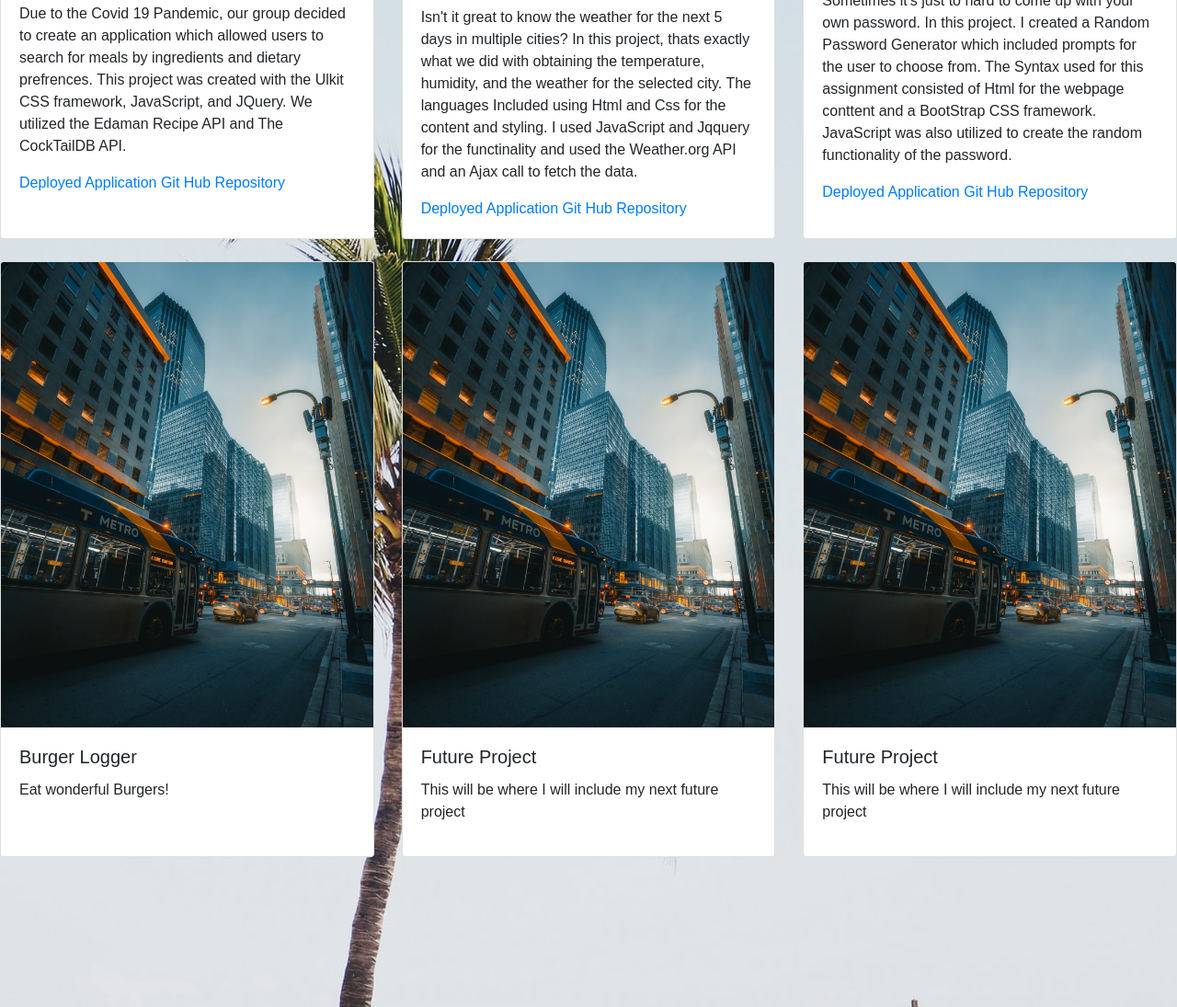
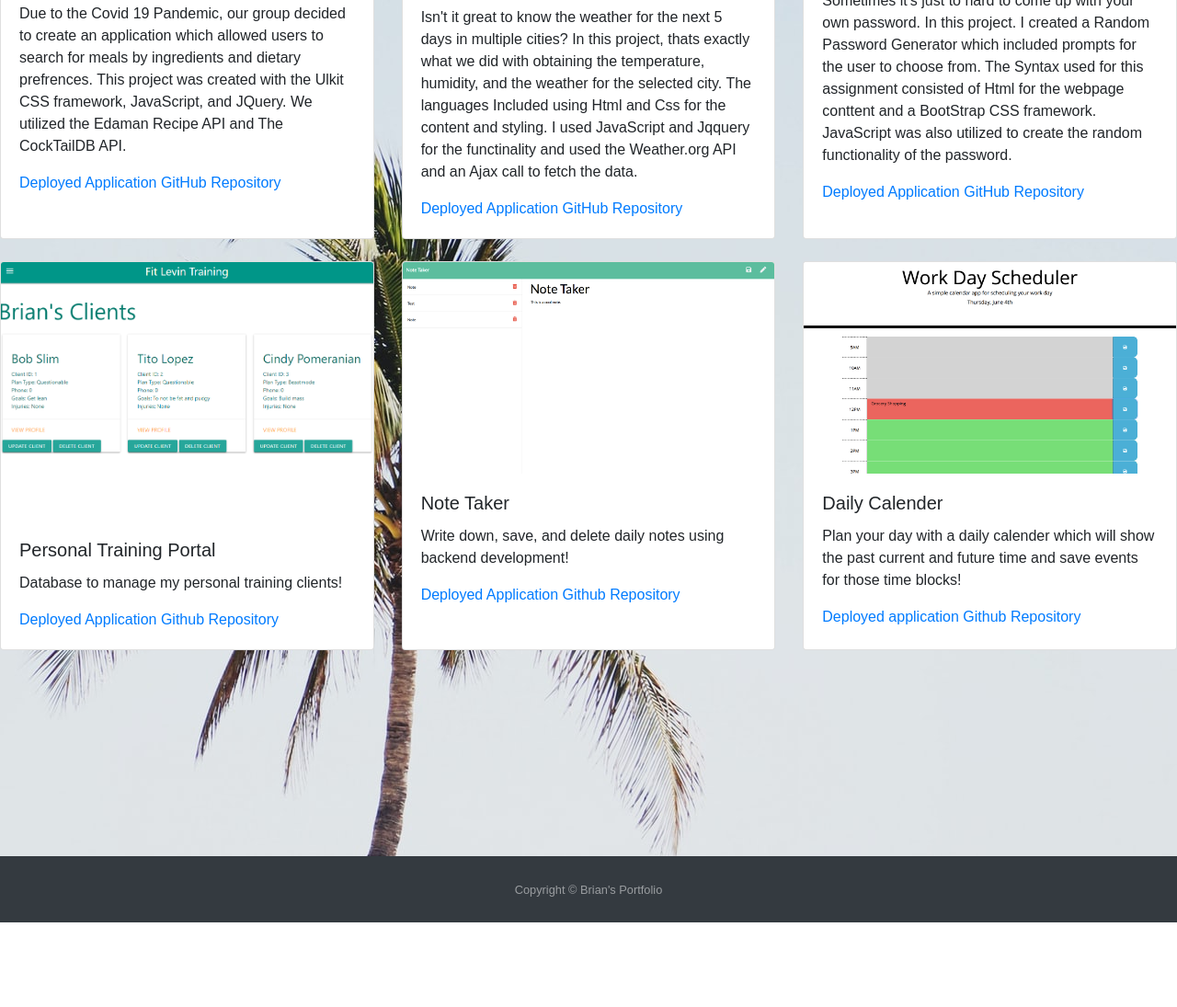
Before and after one commit to BrianLevin/Brian-Levin-Homework-2, a plain HTML site: page portfolio.html in a window 1280 px wide. Shown: the part 441-1536 px from the top of the page at 92% size. After the commit the page ends 1444 px from the top, so only its background shows below. Drawn offline with nearby package versions, Linux system fonts and the light colour scheme.

Commit message:
added projects to my portfolio

```diff
--- a/portfolio.html
+++ b/portfolio.html
@@ -84,7 +84,7 @@
                                     JQuery. We utilized the Edaman Recipe API and The CockTailDB API. </p>
                                 <a href="https://brianlevin.github.io/gluttons-and-alcoholics/"> Deployed
                                     Application</a>
-                                <a href="https://github.com/BrianLevin/gluttons-and-alcoholics">Git Hub Repository</a>
+                                <a href="https://github.com/BrianLevin/gluttons-and-alcoholics">GitHub Repository</a>
                             </div>
                         </div>
                     </div>
@@ -100,7 +100,7 @@
                                     and Css for the content and styling. I used JavaScript and Jqquery for the
                                     functinality and used the Weather.org API and an Ajax call to fetch the data. </p>
                                 <a href="https://brianlevin.github.io/Weather-Dashboard/">Deployed Application</a>
-                                <a href="https://github.com/BrianLevin/Weather-Dashboard"> Git Hub Repository</a>
+                                <a href="https://github.com/BrianLevin/Weather-Dashboard"> GitHub Repository</a>
                             </div>
                         </div>
                     </div>
@@ -116,18 +116,19 @@
                                     webpage conttent and a BootStrap CSS framework. JavaScript was also utilized to
                                     create the random functionality of the password. </p>
                                 <a href="https://brianlevin.github.io/Brian-Levin-Homework-3/">Deployed Application </a>
-                                <a href="https://github.com/BrianLevin/Brian-Levin-Homework-3">Git Hub Repository</a>
+                                <a href="https://github.com/BrianLevin/Brian-Levin-Homework-3">GitHub Repository</a>
                             </div>
                         </div>
                     </div>
                     <div class="col mb-4">
                         <div class="card h-100">
-                            <img src="images1/photo 5.jpeg" class="card-img-top" width="100%"
+                            <img src="images1/main.png" class="card-img-top" width="100%"
                                 alt="future project goes here">
                             <div class="card-body">
-                                <h5 class="card-title">Burger Logger</h5>
-                                <p class="card-text">Eat wonderful Burgers!</p>
-                                <a href="https://burger-appp.herokuapp.com/"></a>
+                                <h5 class="card-title">Personal Training Portal</h5>
+                                <p class="card-text">Database to manage my personal training clients!</p>
+                                <a href="https://personal-trainer-portal.herokuapp.com/">Deployed Application</a>
+                                <a href="https://github.com/BrianLevin/Personal-Trainer-Portal">Github Repository</a>
 
                             </div>
                         </div>
@@ -135,24 +136,27 @@
 
                     <div class="col mb-4">
                         <div class="card h-100">
-                            <img src="images1/photo 5.jpeg" class="card-img-top" width="100%"
-                                alt="future project goes here">
+                            <img src="images1/Notetaker.png" class="card-img-top" width="100%" alt="Note Taker">
                             <div class="card-body">
-                                <h5 class="card-title">Future Project</h5>
-                                <p class="card-text">This will be where I will include my next future project</p>
-                                <a href="#"></a>
+                                <h5 class="card-title">Note Taker</h5>
+                                <p class="card-text">Write down, save, and delete daily notes using backend development!
+                                </p>
+                                <a href="https://serene-crag-34434.herokuapp.com/">Deployed Application</a>
+                                <a href="https://github.com/BrianLevin/Note-Taker">Github Repository</a>
 
                             </div>
                         </div>
                     </div>
                     <div class="col mb-4">
                         <div class="card h-100">
-                            <img src="images1/photo 5.jpeg" class="card-img-top" width="100%"
+                            <img src="images1/CalenderSchedule.png" class="card-img-top" width="100%"
                                 alt="future project goes here">
                             <div class="card-body">
-                                <h5 class="card-title">Future Project</h5>
-                                <p class="card-text">This will be where I will include my next future project</p>
-                                <a href="#"></a>
+                                <h5 class="card-title">Daily Calender</h5>
+                                <p class="card-text">Plan your day with a daily calender which will show the past
+                                    current and future time and save events for those time blocks!</p>
+                                <a href="https://brianlevin.github.io/Work-Day-Scheduler/">Deployed application</a>
+                                <a href="https://github.com/BrianLevin/Work-Day-Scheduler">Github Repository</a>
 
                             </div>
                         </div>
```
Also changed, not shown: images1/CalenderSchedule.png (added), images1/NewScreenshot.png (added), images1/Notetaker.png (added), images1/main.png (added).
